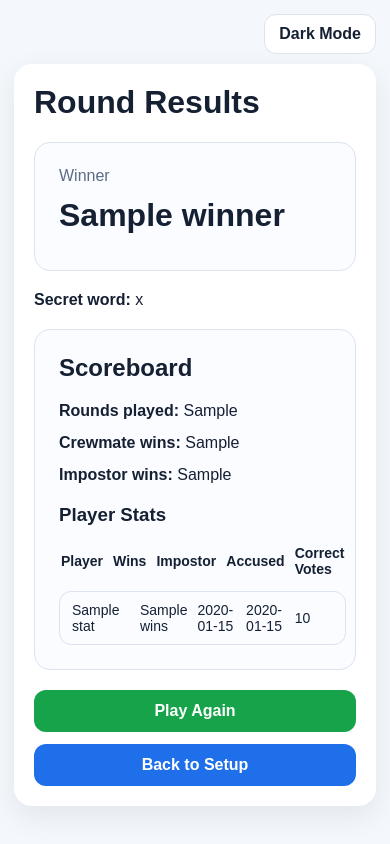
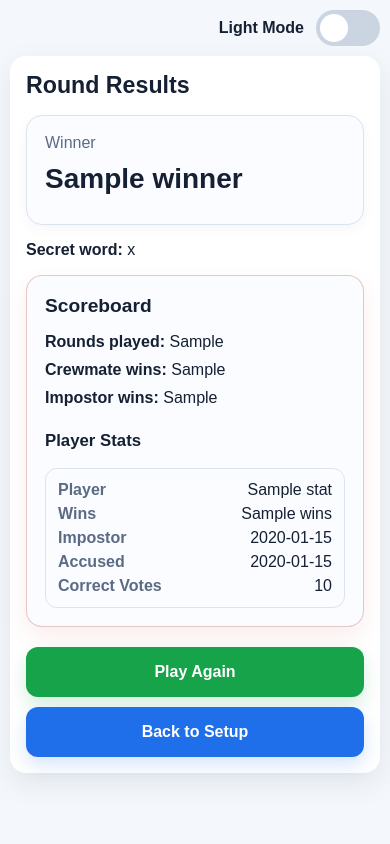
Before and after one commit to sccaaws/impostor-game, a Flask app: template templates/results.html in a window 390 px wide. Run offline with Flask 3, Linux system fonts and the light colour scheme; the template is opened without the code that fills it: most values are stand-ins (such as "Sample title", 1, 10 or a date in 2020).

Commit message:
ui-updates

```diff
--- a/static/style.css
+++ b/static/style.css
@@ -16,6 +16,7 @@
   --success: #067647;
 
   --shadow: 0 10px 30px rgba(15, 23, 42, 0.08);
+  --shadow-strong: 0 16px 36px rgba(15, 23, 42, 0.14);
   --radius: 18px;
 }
 
@@ -37,19 +38,24 @@
   --success: #4ade80;
 
   --shadow: 0 10px 30px rgba(0, 0, 0, 0.35);
+  --shadow-strong: 0 18px 42px rgba(0, 0, 0, 0.45);
 }
 
 * {
   box-sizing: border-box;
 }
 
+html {
+  -webkit-text-size-adjust: 100%;
+}
+
 body {
   margin: 0;
   font-family: Arial, sans-serif;
-  background: var(--bg);
+  background: linear-gradient(180deg, var(--bg) 0%, var(--bg) 100%);
   color: var(--text);
-  padding: 24px;
-  transition: background 0.2s ease, color 0.2s ease;
+  padding: 20px;
+  transition: background 0.25s ease, color 0.25s ease;
 }
 
 .page-shell {
@@ -65,6 +71,7 @@ body {
 
 .theme-toggle {
   width: auto;
+  min-height: 44px;
   padding: 10px 14px;
   border-radius: 12px;
   border: 1px solid var(--border);
@@ -72,10 +79,17 @@ body {
   color: var(--text);
   cursor: pointer;
   font-weight: 700;
+  box-shadow: var(--shadow);
+  transition: transform 0.15s ease, background 0.2s ease, box-shadow 0.2s ease;
 }
 
 .theme-toggle:hover {
   background: var(--surface-soft);
+  transform: translateY(-1px);
+}
+
+.theme-toggle:active {
+  transform: translateY(0);
 }
 
 .container {
@@ -85,11 +99,27 @@ body {
   padding: 28px;
   border-radius: var(--radius);
   box-shadow: var(--shadow);
-  transition: background 0.2s ease, color 0.2s ease, box-shadow 0.2s ease;
+  transition: background 0.25s ease, color 0.25s ease, box-shadow 0.25s ease;
+  animation: fadeUp 0.35s ease;
 }
 
 h1, h2, h3, p {
   margin-top: 0;
+}
+
+h1 {
+  font-size: 2rem;
+  line-height: 1.15;
+  margin-bottom: 10px;
+}
+
+h2 {
+  font-size: 1.4rem;
+  line-height: 1.2;
+}
+
+h3 {
+  font-size: 1.05rem;
 }
 
 .muted {
@@ -102,7 +132,14 @@ h1, h2, h3, p {
   border: 1px solid var(--border);
   border-radius: 16px;
   background: var(--surface-soft);
-  transition: background 0.2s ease, border-color 0.2s ease;
+  box-shadow: 0 4px 14px rgba(15, 23, 42, 0.04);
+  transition: transform 0.18s ease, box-shadow 0.2s ease, background 0.2s ease, border-color 0.2s ease;
+  animation: fadeUp 0.35s ease;
+}
+
+.card:hover {
+  transform: translateY(-1px);
+  box-shadow: 0 10px 24px rgba(15, 23, 42, 0.08);
 }
 
 .stack {
@@ -120,7 +157,8 @@ input,
 select,
 button {
   width: 100%;
-  padding: 12px 14px;
+  min-height: 52px;
+  padding: 14px 16px;
   border-radius: 12px;
   font-size: 16px;
 }
@@ -142,18 +188,29 @@ button {
   color: white;
   cursor: pointer;
   font-weight: 700;
+  box-shadow: 0 8px 18px rgba(31, 111, 235, 0.18);
+  transition: transform 0.14s ease, background 0.2s ease, box-shadow 0.2s ease, opacity 0.2s ease;
 }
 
 button:hover {
   background: var(--blue-dark);
+  transform: translateY(-1px);
+  box-shadow: 0 12px 24px rgba(31, 111, 235, 0.24);
+}
+
+button:active {
+  transform: translateY(0);
+  box-shadow: 0 6px 14px rgba(31, 111, 235, 0.18);
 }
 
 .button-primary {
   background: var(--green);
+  box-shadow: 0 8px 18px rgba(22, 163, 74, 0.18);
 }
 
 .button-primary:hover {
   background: var(--green-dark);
+  box-shadow: 0 12px 24px rgba(22, 163, 74, 0.22);
 }
 
 .button-secondary {
@@ -196,8 +260,16 @@ button:hover {
 .word {
   font-size: 40px;
   font-weight: 800;
+  line-height: 1.1;
   margin: 12px 0;
   word-break: break-word;
+}
+
+.pill-row {
+  display: flex;
+  flex-wrap: wrap;
+  gap: 8px;
+  margin-bottom: 10px;
 }
 
 .pill {
@@ -244,36 +326,9 @@ button:hover {
   gap: 8px;
 }
 
-@media (max-width: 640px) {
-  body {
-    padding: 14px;
-  }
-
-  .container {
-    padding: 20px;
-  }
-
-  .word {
-    font-size: 32px;
-  }
-
-  .topbar {
-    margin-bottom: 10px;
-  }
-}
-
-.big-message {
-  font-size: 28px;
-  font-weight: 800;
-}
-
-.subtle-box {
-  padding: 32px 20px;
-}
-
 .stats-table {
   display: grid;
-  gap: 8px;
+  gap: 10px;
   margin-top: 14px;
 }
 
@@ -281,11 +336,16 @@ button:hover {
   display: grid;
   grid-template-columns: 2fr 1fr 1fr 1fr 1fr;
   gap: 10px;
-  padding: 10px 12px;
+  padding: 12px;
   border: 1px solid var(--border);
   border-radius: 12px;
   background: var(--surface-soft);
   align-items: center;
+  transition: transform 0.14s ease, border-color 0.2s ease;
+}
+
+.stats-row:hover {
+  transform: translateY(-1px);
 }
 
 .stats-header {
@@ -295,9 +355,223 @@ button:hover {
   padding: 0 2px 6px;
 }
 
-@media (max-width: 640px) {
-  .stats-row {
-    grid-template-columns: 1.5fr 1fr 1fr 1fr 1fr;
-    font-size: 14px;
+.mobile-section-title {
+  margin-top: 24px;
+}
+
+.result-win {
+  border-color: rgba(6, 118, 71, 0.25);
+  box-shadow: 0 10px 24px rgba(6, 118, 71, 0.08);
+}
+
+.result-loss {
+  border-color: rgba(180, 35, 24, 0.25);
+  box-shadow: 0 10px 24px rgba(180, 35, 24, 0.08);
+}
+
+.reveal-card {
+  border-width: 2px;
+}
+
+.reveal-impostor {
+  border-color: rgba(180, 35, 24, 0.35);
+}
+
+.reveal-crewmate {
+  border-color: rgba(31, 111, 235, 0.25);
+}
+
+@keyframes fadeUp {
+  from {
+    opacity: 0;
+    transform: translateY(8px);
+  }
+  to {
+    opacity: 1;
+    transform: translateY(0);
   }
 }
+
+@media (max-width: 640px) {
+  body {
+    padding: 12px;
+  }
+
+  .topbar {
+    margin-bottom: 10px;
+  }
+
+  .container {
+    padding: 18px;
+    border-radius: 16px;
+  }
+
+  h1 {
+    font-size: 1.65rem;
+  }
+
+  h2 {
+    font-size: 1.2rem;
+  }
+
+  .card {
+    padding: 18px;
+    margin: 16px 0;
+  }
+
+  .word {
+    font-size: 32px;
+  }
+
+  .pill {
+    font-size: 13px;
+  }
+
+  .actions,
+  .stack,
+  .player-list,
+  .stats-table {
+    gap: 10px;
+  }
+
+  .stats-row {
+    grid-template-columns: 1fr;
+    gap: 6px;
+    align-items: start;
+  }
+
+  .stats-header {
+    display: none;
+  }
+
+  .stats-row div {
+    display: flex;
+    justify-content: space-between;
+    gap: 12px;
+  }
+
+  .stats-row div::before {
+    font-weight: 700;
+    color: var(--muted);
+  }
+
+  .stats-row div:nth-child(1)::before { content: "Player"; }
+  .stats-row div:nth-child(2)::before { content: "Wins"; }
+  .stats-row div:nth-child(3)::before { content: "Impostor"; }
+  .stats-row div:nth-child(4)::before { content: "Accused"; }
+  .stats-row div:nth-child(5)::before { content: "Correct Votes"; }
+}
+
+@media (max-width: 420px) {
+  body {
+    padding: 10px;
+  }
+
+  .container {
+    padding: 16px;
+  }
+
+  input,
+  select,
+  button,
+  .link-button {
+    min-height: 50px;
+    padding: 13px 14px;
+  }
+
+  .word {
+    font-size: 28px;
+  }
+
+  h1 {
+    font-size: 1.45rem;
+  }
+}
+.theme-switch {
+  display: inline-flex;
+  align-items: center;
+  gap: 12px;
+}
+
+.theme-switch-label {
+  font-weight: 700;
+  font-size: 16px;
+  color: var(--text);
+  min-width: 90px;
+  text-align: right;
+}
+
+.theme-switch-track {
+  width: 64px;
+  height: 36px;
+  min-height: 36px;
+  padding: 0;
+  border-radius: 999px;
+  background: #cbd5e1;
+  border: none;
+  position: relative;
+  cursor: pointer;
+  display: inline-block;
+  box-shadow: none;
+  transition: background 0.25s ease;
+}
+
+.theme-switch-track:hover {
+  transform: none;
+  box-shadow: none;
+  background: #b8c4d6;
+}
+
+.theme-switch-track:active {
+  transform: none;
+  box-shadow: none;
+}
+
+.dark .theme-switch-track {
+  background: var(--blue);
+}
+
+.dark .theme-switch-track:hover {
+  background: var(--blue-dark);
+}
+
+.theme-switch-thumb {
+  width: 28px;
+  height: 28px;
+  border-radius: 50%;
+  background: white;
+  position: absolute;
+  left: 4px;
+  top: 4px;
+  display: flex;
+  align-items: center;
+  justify-content: center;
+  transition: transform 0.25s ease;
+}
+
+.dark .theme-switch-thumb {
+  transform: translateX(28px);
+}
+
+.theme-icon {
+  position: absolute;
+  font-size: 14px;
+  line-height: 1;
+  transition: opacity 0.2s ease;
+}
+
+.sun-icon {
+  opacity: 1;
+}
+
+.moon-icon {
+  opacity: 0;
+}
+
+.dark .sun-icon {
+  opacity: 0;
+}
+
+.dark .moon-icon {
+  opacity: 1;
+}
--- a/templates/base.html
+++ b/templates/base.html
@@ -6,42 +6,48 @@
   <title>{% block title %}Impostor Game{% endblock %}</title>
   <link rel="stylesheet" href="{{ url_for('static', filename='style.css') }}">
   <script>
+    function updateThemeLabel() {
+      const themeLabel = document.getElementById("theme-label");
+      if (!themeLabel) return;
+
+      const isDark = document.documentElement.classList.contains("dark");
+      themeLabel.textContent = isDark ? "Dark Mode" : "Light Mode";
+    }
+
     (function () {
       const savedTheme = localStorage.getItem("theme");
+
       if (savedTheme === "dark") {
         document.documentElement.classList.add("dark");
       }
+
+      document.addEventListener("DOMContentLoaded", updateThemeLabel);
     })();
 
     function toggleTheme() {
       const root = document.documentElement;
-      root.classList.toggle("dark");
+      const isDark = root.classList.toggle("dark");
 
-      const isDark = root.classList.contains("dark");
       localStorage.setItem("theme", isDark ? "dark" : "light");
+      updateThemeLabel();
+    }
+  </script>
 
-      const themeLabel = document.getElementById("theme-label");
-      if (themeLabel) {
-        themeLabel.textContent = isDark ? "Light Mode" : "Dark Mode";
-      }
-    }
-
-    document.addEventListener("DOMContentLoaded", function () {
-      const isDark = document.documentElement.classList.contains("dark");
-      const themeLabel = document.getElementById("theme-label");
-      if (themeLabel) {
-        themeLabel.textContent = isDark ? "Light Mode" : "Dark Mode";
-      }
-    });
-  </script>
   {% block head %}{% endblock %}
 </head>
 <body>
   <div class="page-shell">
     <div class="topbar">
-      <button type="button" class="theme-toggle" onclick="toggleTheme()">
-        <span id="theme-label">Dark Mode</span>
-      </button>
+      <div class="theme-switch">
+        <span class="theme-switch-label" id="theme-label">Light Mode</span>
+
+        <button type="button" class="theme-switch-track" onclick="toggleTheme()" aria-label="Toggle dark mode">
+          <span class="theme-switch-thumb">
+            <span class="theme-icon sun-icon">☀</span>
+            <span class="theme-icon moon-icon">🌙</span>
+          </span>
+        </button>
+      </div>
     </div>
 
     <div class="container">
--- a/templates/clues.html
+++ b/templates/clues.html
@@ -3,8 +3,10 @@
 {% block title %}Clue Round{% endblock %}
 
 {% block content %}
+<div class="pill-row">
   <span class="pill">Category: {{ category }}</span>
   <span class="pill">Difficulty: {{ difficulty|capitalize }}</span>
+</div>
   <h1>Clue Round</h1>
   <p class="muted">Go around the group. Each player gives one clue about the secret word.</p>
 
--- a/templates/results.html
+++ b/templates/results.html
@@ -37,7 +37,7 @@
   </div>
 
 {% if scoreboard %}
-  <div class="card">
+  <div class="card {% if winner == 'Crewmates' %}result-win{% else %}result-loss{% endif %}">
     <h2>Scoreboard</h2>
     <div class="stack">
       <div><strong>Rounds played:</strong> {{ scoreboard.rounds_played }}</div>
@@ -45,7 +45,7 @@
       <div><strong>Impostor wins:</strong> {{ scoreboard.impostor_wins }}</div>
     </div>
 
-    <h3 style="margin-top: 20px;">Player Stats</h3>
+    <h3 class="mobile-section-title">Player Stats</h3>
     <div class="stats-table">
       <div class="stats-row stats-header">
         <div>Player</div>
```
Also changed, not shown: other parts of static/style.css (+28 -3 lines), templates/reveal.html (+15 -11 lines).
